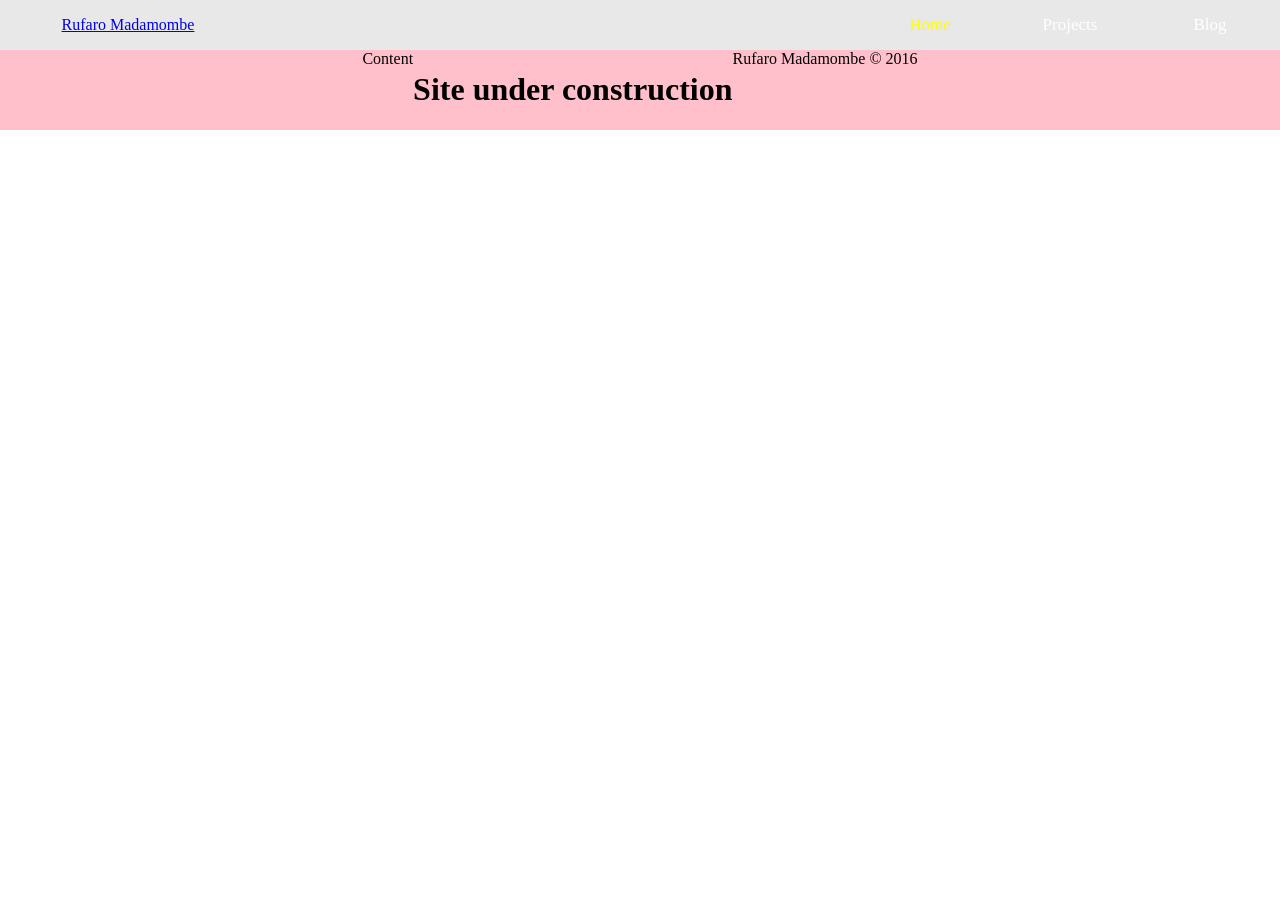
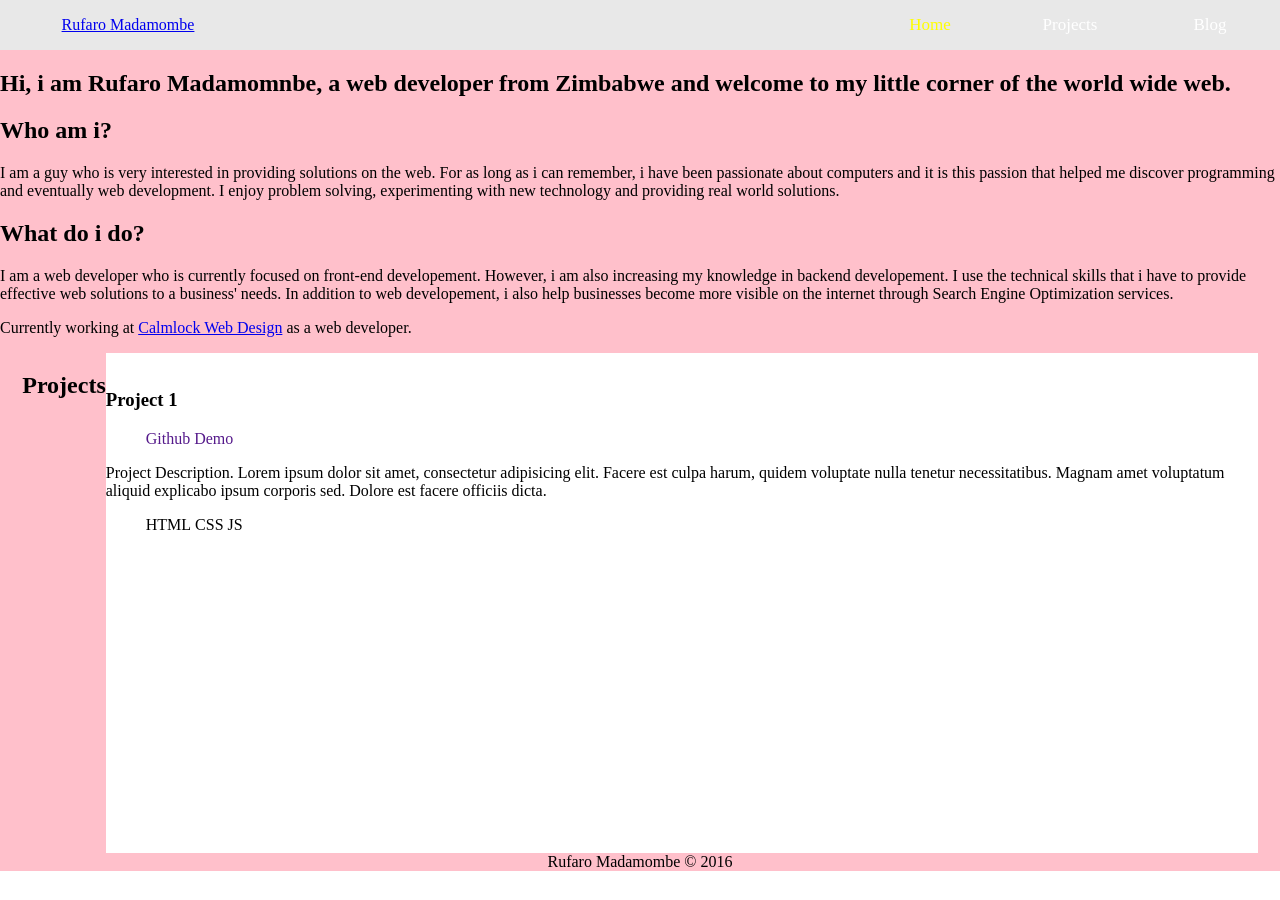
Before and after one commit to Rayhatron/rayhatron.github.io, a Jekyll site: the page built from index.html, in a window 1280 px wide. Built offline with Jekyll 4.4.1, drawn with Linux system fonts in a browser that asks for light colours.

Commit message:
Added structure, initial content and styles

```diff
--- a/_layouts/default.html
+++ b/_layouts/default.html
@@ -15,8 +15,12 @@ layout: compress
       <header>
         {% include nav.html %}
       </header>
-      Content
-      {{ content }}
+
+
+      <section id="content">
+        {{ content }}
+      </section>
+
 
       <footer>
      Rufaro Madamombe  &copy; 2016
--- a/_sass/_base.scss
+++ b/_sass/_base.scss
@@ -7,7 +7,7 @@ $base-line-height: 1.5;
 
 $spacing-unit:     30px;
 
-$text-color:       #fff;
+$white:       #fff;
 $background-color: #f3c;
 $brand-color:      #2a7ae2;
 $light-black: #2b2b2b;
--- a/css/master.scss
+++ b/css/master.scss
@@ -3,6 +3,7 @@
 ---
 @import '_base';
 @import '_include-media';
+
 
 html, body{
   width: 100%;
@@ -84,7 +85,7 @@ html, body{
               &.icon {
                 @include dimensions(50px, 50px);
                 float: right;
-                position: fixed;
+                position: absolute;
                 display: flex !important;
                 flex-direction: row;
                 align-items: center;
@@ -98,7 +99,7 @@ html, body{
           }
 
           a{
-            color: $text-color;
+            color: $white;
             text-decoration: none;
             transition: 0.3s;
             font-size: 17px;
@@ -117,6 +118,37 @@ html, body{
     }
   }
 
+  section#content {
+    @include flexbox(row, initial, center, wrap);
+
+    #projects{
+      @include flexbox(row, initial, center, wrap);
+      .card{
+        @include dimensions(90%, 500px);
+        background: #fff;
+
+        .links{
+
+          .link{
+            list-style: none;
+            display: inline;
+            a{
+              text-decoration: none;
+            }
+
+          }
+        }
+
+        .tags{
+          .tag{
+            list-style: none;
+            display: inline;
+            text-decoration: none;
+          }
+        }
+      }
+    }
+  }
   @include media("screen", "<tablet"){
     background: yellow;
 
--- a/index.html
+++ b/index.html
@@ -2,4 +2,54 @@
 layout: default
 ---
 
-    <h1>Site under construction</h1>
+    <div id="about">
+        <h1>Hi, i am Rufaro Madamomnbe, a web developer from Zimbabwe and welcome to my little corner of the world wide web.</h1>
+
+
+        <h2>Who am i?</h2>
+
+        <p>I am a guy who is very interested in providing solutions on the web. For as long as i can remember, i have been passionate about computers
+            and it is this passion that helped me discover programming and eventually web development. I enjoy problem solving, experimenting with new technology and
+            providing real world solutions.
+        </p>
+
+        <h2>What do i do?</h2>
+
+        <p>I am a web developer who is currently focused on front-end developement. However, i am also increasing my knowledge in backend developement. I use the
+            technical skills that i have to provide effective web solutions to a business' needs. In addition to web developement, i also help businesses become
+            more visible on the internet through Search Engine Optimization services.
+        </p>
+
+        <p>Currently working at <a href="http://www.calmlock.co.zw">Calmlock Web Design</a> as a web developer.</p>
+    </div>
+
+    <div id="projects">
+
+        <h2>Projects </h2>
+
+        <div class="card">
+            <img src="" alt="">
+
+            <h3>Project 1</h3>
+
+            <ul class="links">
+                <li class="link"><a href="">Github</a></li>
+                <li class="link"><a href="">Demo</a></li>
+            </ul>
+
+            <p>Project Description. Lorem ipsum dolor sit amet, consectetur adipisicing elit. Facere est culpa harum,
+                quidem voluptate nulla tenetur necessitatibus. Magnam amet voluptatum aliquid explicabo ipsum corporis
+                sed. Dolore est facere officiis dicta.</p>
+
+            <ul class="tags">
+                <li class="tag">HTML</li>
+                <li class="tag">CSS</li>
+                <li class="tag">JS</li>
+            </ul>
+
+        </div>
+    </div>
+
+    <div id="contact">
+
+    </div>
```
